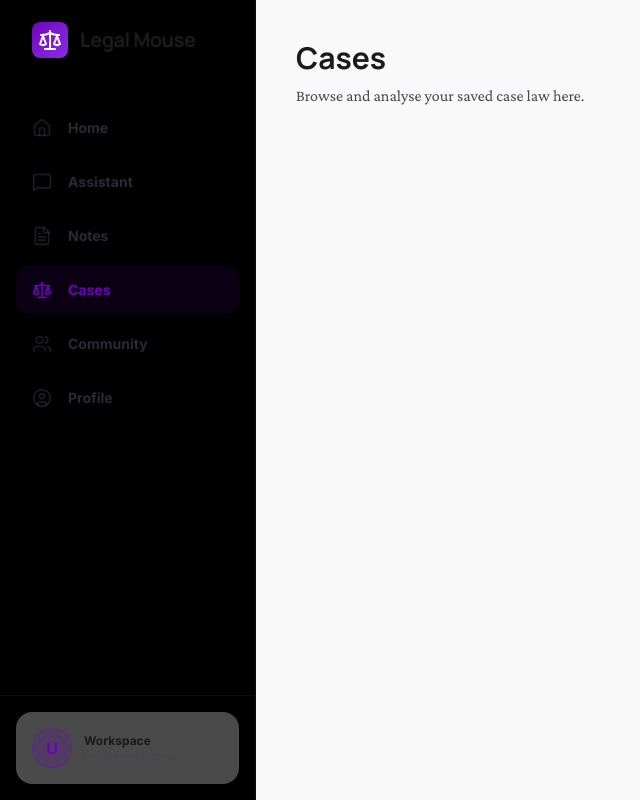
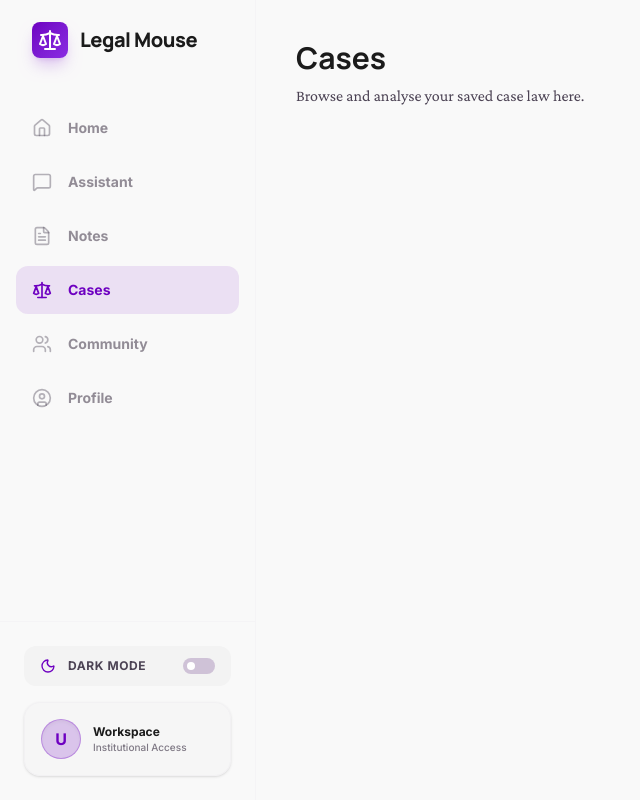
Before and after one commit to oladraxler01/Legal-mouse, a Next.js app: page /cases in a window 1280 px wide. Shown: the whole page, without its empty margins (0-640 px from the left). Built offline with nearby package versions, Linux system fonts and the light colour scheme.

Commit message:
feat: Dashboard theme toggle and high-visibility navigation

```diff
--- a/src/components/BottomNav.tsx
+++ b/src/components/BottomNav.tsx
@@ -16,7 +16,7 @@ export default function BottomNav() {
   const pathname = usePathname();
 
   return (
-    <nav className="md:hidden fixed bottom-0 left-0 w-full z-50 bg-[#000000]/80 backdrop-blur-3xl border-t border-white/5">
+    <nav className="md:hidden fixed bottom-0 left-0 w-full z-50 bg-surface/80 backdrop-blur-3xl border-t border-outline-variant/10 transition-colors duration-300">
       <div className="flex items-center justify-around py-3 px-2">
         {navLinks.map(({ href, label, icon: Icon }) => {
           const isActive = pathname === href;
@@ -28,8 +28,8 @@ export default function BottomNav() {
                 isActive ? "text-primary scale-110" : "text-on-surface-variant/50"
               }`}
             >
-              <Icon className={`h-5 w-5 ${isActive ? "text-primary" : "text-on-surface-variant/40"}`} />
-              <span className={`text-[10px] font-label font-bold tracking-wider uppercase ${isActive ? "opacity-100" : "opacity-0"}`}>
+              <Icon className={`h-5 w-5 ${isActive ? "text-primary" : "text-on-surface-variant/40 hover:text-on-surface"}`} />
+              <span className={`text-[10px] font-label font-bold tracking-wider uppercase transition-opacity duration-300 ${isActive ? "opacity-100" : "opacity-0"}`}>
                 {label}
               </span>
             </Link>
--- a/src/components/Sidebar.tsx
+++ b/src/components/Sidebar.tsx
@@ -2,7 +2,17 @@
 
 import Link from "next/link";
 import { usePathname } from "next/navigation";
-import { Home, MessageSquare, FileText, Scale, Users, UserCircle } from "lucide-react";
+import {
+  Home,
+  MessageSquare,
+  FileText,
+  Scale,
+  Users,
+  UserCircle,
+  Sun,
+  Moon
+} from "lucide-react";
+import { useTheme } from "./ThemeProvider";
 
 const navLinks = [
   { href: "/dashboard", label: "Home", icon: Home },
@@ -15,16 +25,17 @@ const navLinks = [
 
 export default function Sidebar() {
   const pathname = usePathname();
+  const { theme, toggleTheme } = useTheme();
 
   return (
-    <aside className="hidden md:flex flex-col w-64 h-screen fixed left-0 top-0 bg-[#000000] border-r border-white/5 z-40">
+    <aside className="hidden md:flex flex-col w-64 h-screen fixed left-0 top-0 bg-surface border-r border-outline-variant/10 z-40 transition-colors duration-300">
       {/* Logo */}
       <div className="flex items-center gap-2.5 px-8 flex-shrink-0" style={{ height: '80px' }}>
         <div className="flex items-center gap-3">
-          <div className="bg-gradient-to-br from-primary to-primary-container p-1.5 rounded-lg">
+          <div className="bg-gradient-to-br from-primary to-primary-container p-1.5 rounded-lg shadow-lg shadow-primary/20">
             <Scale className="h-6 w-6 text-on-primary" />
           </div>
-          <span className="text-xl font-headline font-bold text-on-surface tracking-tight">
+          <span className="text-xl font-headline font-extrabold text-on-surface tracking-tight">
             Legal Mouse
           </span>
         </div>
@@ -41,7 +52,7 @@ export default function Sidebar() {
               className={`flex items-center gap-4 rounded-xl px-4 py-3.5 text-sm font-label font-bold transition-all duration-300 group ${
                 isActive
                   ? "bg-primary/10 text-primary"
-                  : "text-on-surface-variant/60 hover:bg-white/5 hover:text-on-surface"
+                  : "text-on-surface-variant/60 hover:bg-primary/5 hover:text-on-surface"
               }`}
             >
               <Icon className={`h-5 w-5 transition-transform duration-300 group-hover:scale-110 ${isActive ? "text-primary" : "text-on-surface-variant/40 group-hover:text-primary/70"}`} />
@@ -51,15 +62,35 @@ export default function Sidebar() {
         })}
       </nav>
 
-      {/* Profile/Footer */}
-      <div className="p-4 mt-auto border-t border-white/5">
-         <div className="bg-surface-container-low/30 rounded-2xl p-4 flex items-center gap-3">
-            <div className="w-10 h-10 rounded-full bg-primary/20 border border-primary/30 flex items-center justify-center text-primary font-bold">
+      {/* Theme Toggle & Profile/Footer */}
+      <div className="p-6 mt-auto border-t border-outline-variant/10 space-y-4">
+         <button
+           onClick={toggleTheme}
+           className="w-full flex items-center justify-between gap-3 px-4 py-3 rounded-xl bg-surface-container-low hover:bg-surface-container-high transition-colors text-on-surface-variant group"
+         >
+           <div className="flex items-center gap-3">
+             {theme === "dark" ? (
+               <Sun className="h-4 w-4 text-primary" />
+             ) : (
+               <Moon className="h-4 w-4 text-primary" />
+             )}
+             <span className="text-xs font-label font-bold uppercase tracking-wider">
+               {theme === "dark" ? "Light Mode" : "Dark Mode"}
+             </span>
+           </div>
+           <div className={`w-8 h-4 rounded-full p-1 transition-colors ${theme === "dark" ? "bg-primary" : "bg-outline-variant"}`}>
+              <div className={`w-2 h-2 rounded-full bg-white transition-transform ${theme === "dark" ? "translate-x-4" : "translate-x-0"}`} />
+           </div>
+         </button>
+
+         <div className="bg-surface-container-low/50 rounded-2xl p-4 flex items-center gap-3 border border-outline-variant/10 shadow-sm">
+            <div className="w-10 h-10 rounded-full bg-primary/20 border border-primary/30 flex items-center justify-center text-primary font-bold shadow-inner">
+              {/* This initials logic can be improved later by passing user data */}
               U
             </div>
             <div className="flex-1 min-w-0">
                <p className="text-xs font-bold text-on-surface truncate">Workspace</p>
-               <p className="text-[10px] text-on-surface-variant truncate">Institutional Access</p>
+               <p className="text-[10px] text-on-surface-variant font-medium truncate opacity-70">Institutional Access</p>
             </div>
          </div>
       </div>
```
Also changed, not shown: src/app/(app)/dashboard/page.tsx (+26 -29 lines).
